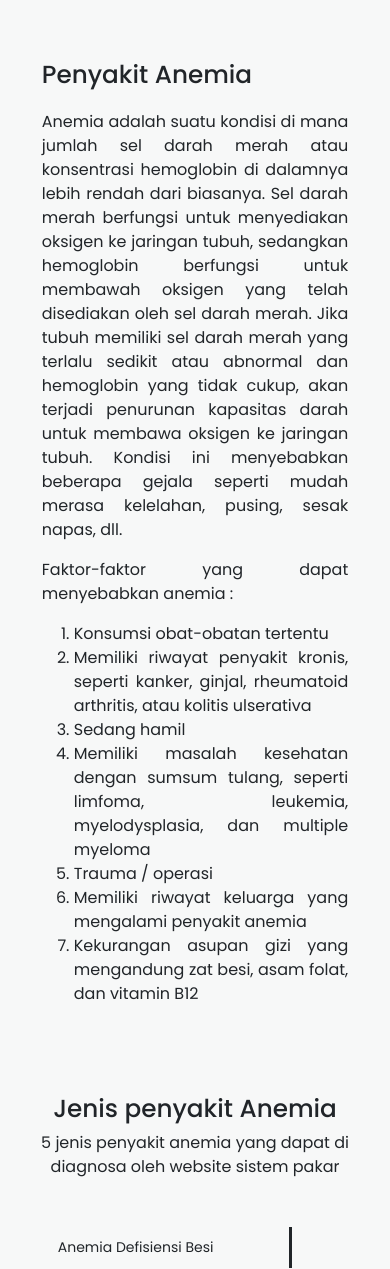
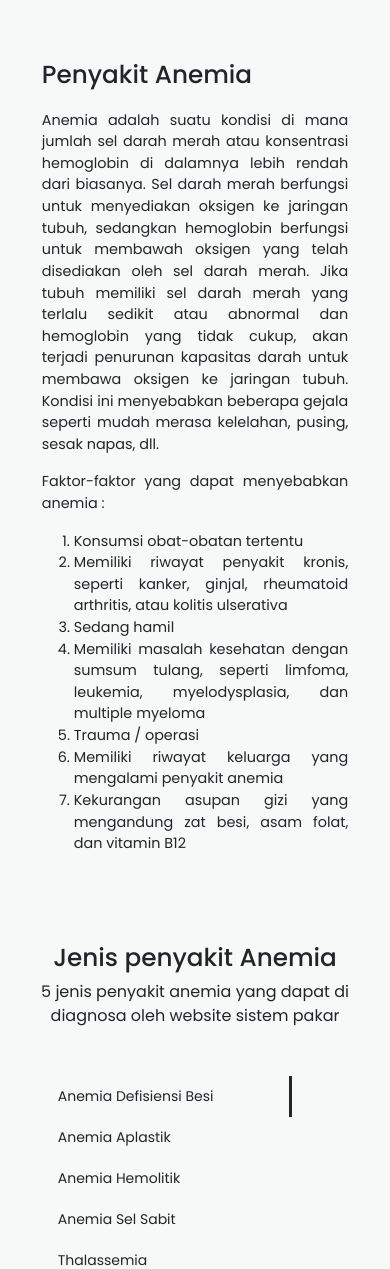
Before and after one commit to akaslayer/Anima, a PHP site: page /pengetahuan.php in a window 390 px wide. Shown: the part 72-1341 px from the top of the page. Run offline with PHP 8.4, Linux system fonts and the light colour scheme; some libraries are stand-ins or nearby versions.

Commit message:
perubahan font size halaman pengetahuan untuk android

```diff
--- a/skripsi-anemia/assets/css/pengetahuan.css
+++ b/skripsi-anemia/assets/css/pengetahuan.css
@@ -104,4 +104,10 @@ body{
 		padding: 1.5rem 0rem;
 		margin-right: 0px;
 	}
+	.section-title p{
+		font-size: 0.9rem;
+	}
+	.section-title ol li{
+		font-size: 0.9rem;
+	}
 }
```
